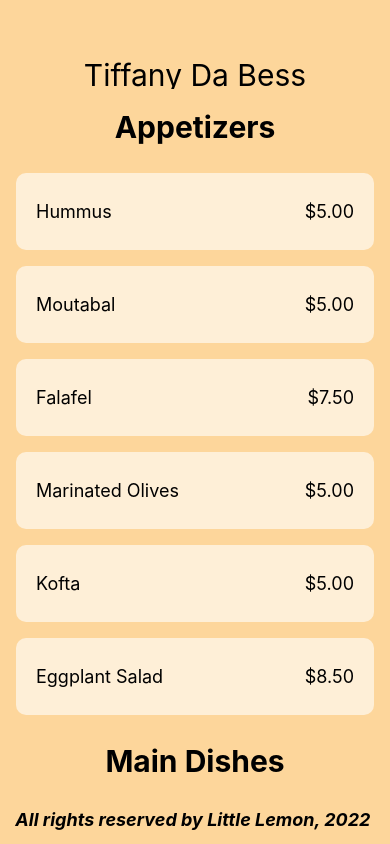
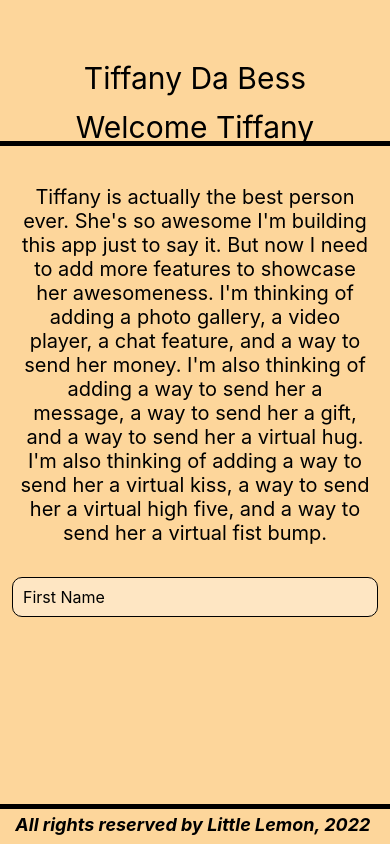
Before and after one commit to artslimedev/reactNativeIntro, a React Native app: screen / in a window 390 px wide. Built offline with nearby package versions, Linux system fonts and the light colour scheme.

Commit message:
Modified menu with text input

```diff
--- a/App.js
+++ b/App.js
@@ -10,8 +10,8 @@ export default function App() {
     <>
       <View style={styles.container}>
         <LittleLemonHeader />
-        <MenuItems />
-        {/* <WelcomeScreen /> */}
+        {/* <MenuItems /> */}
+        <WelcomeScreen />
       </View>
       <View style={styles.footerContainer}>
         <LittleLemonFooter />
@@ -23,7 +23,7 @@ export default function App() {
 const styles = StyleSheet.create({
   container: {
     flex: 1,
-    backgroundColor: "#333333",
+    backgroundColor: "#FDD69B",
   },
   footerContainer: {
     flex: 0.05,
--- a/components/LittleLemonFooter.js
+++ b/components/LittleLemonFooter.js
@@ -15,6 +15,8 @@ const footerStyles = StyleSheet.create({
   footer: {
     flex: 1,
     marginBottom: 10,
+    borderTopColor: "black",
+    borderTopWidth: 5,
   },
   footerText: {
     padding: 5,
--- a/components/LittleLemonHeader.js
+++ b/components/LittleLemonHeader.js
@@ -17,10 +17,13 @@ const headerStyles = StyleSheet.create({
     backgroundColor: "#FDD69B",
   },
   headerText: {
-    padding: 57,
+    marginTop: 60,
+    paddingBottom: 45,
     fontSize: 30,
     color: "333333",
     textAlign: "center",
+    borderBottomColor: "black",
+    borderBottomWidth: 5,
   },
 });
 
--- a/components/MenuItems.js
+++ b/components/MenuItems.js
@@ -5,10 +5,10 @@ const menuItemsToDisplay = [
   {
     title: "Appetizers",
     data: [
-      { name: "Hummus", price: "$5.00" },
-      { name: "Moutabal", price: "$5.00" },
-      { name: "Falafel", price: "$7.50" },
-      { name: "Marinated Olives", price: "$5.00" },
+      { name: "Gyoza", price: "$5.00" },
+      { name: "Crab Rangoons", price: "$5.00" },
+      { name: "Sushi", price: "$7.50" },
+      { name: "Calamari", price: "$5.00" },
       { name: "Kofta", price: "$5.00" },
       { name: "Eggplant Salad", price: "$8.50" },
     ],
@@ -16,31 +16,31 @@ const menuItemsToDisplay = [
   {
     title: "Main Dishes",
     data: [
-      { name: "Lentil Burger", price: "$10.00" },
-      { name: "Smoked Salmon", price: "$14.00" },
-      { name: "Kofta Burger", price: "$11.00" },
-      { name: "Turkish Kebab", price: "$15.50" },
+      { name: "Salmon Bowl", price: "$10.00" },
+      { name: "Thai Fried Rice", price: "$14.00" },
+      { name: "Yakisoba", price: "$11.00" },
+      { name: "Crispy Chicken", price: "$15.50" },
     ],
   },
   {
     title: "Sides",
     data: [
       { name: "Fries", price: "$3.00", id: "11K" },
-      { name: "Buttered Rice", price: "$3.00" },
-      { name: "Bread Sticks", price: "$3.00" },
-      { name: "Pita Pocket", price: "$3.00" },
-      { name: "Lentil Soup", price: "$3.75" },
-      { name: "Greek Salad", price: "$6.00" },
-      { name: "Rice Pilaf", price: "$4.00" },
+      { name: "Sesame Sauce", price: "$3.00" },
+      { name: "White Rice", price: "$3.00" },
+      { name: "Steamed Broccoli", price: "$3.00" },
+      { name: "Spicy Chilli Sauce", price: "$3.75" },
+      { name: "Sushi", price: "$6.00" },
+      { name: "Miso", price: "$4.00" },
     ],
   },
   {
     title: "Desserts",
     data: [
-      { name: "Baklava", price: "$3.00" },
-      { name: "Tartufo", price: "$3.00" },
-      { name: "Tiramisu", price: "$5.00" },
-      { name: "Panna Cotta", price: "$5.00" },
+      { name: "Matcha Ice Crea", price: "$3.00" },
+      { name: "Tempura Cheesecake", price: "$3.00" },
+      { name: "Tempura Ice Crea", price: "$5.00" },
+      { name: "Fruits", price: "$5.00" },
     ],
   },
 ];
--- a/components/WelcomeScreen.js
+++ b/components/WelcomeScreen.js
@@ -1,7 +1,8 @@
 import * as React from "react";
-import { ScrollView, Text, View, StyleSheet } from "react-native";
+import { ScrollView, Text, View, StyleSheet, TextInput } from "react-native";
 
 const WelcomeScreen = () => {
+  const [firstName, onChangeFirstName] = React.useState("");
   return (
     <ScrollView style={styles.container} indicatorStyle={"white"}>
       <Text style={styles.titleText}>Welcome Tiffany</Text>
@@ -15,6 +16,12 @@ const WelcomeScreen = () => {
         virtual kiss, a way to send her a virtual high five, and a way to send
         her a virtual fist bump.
       </Text>
+      <TextInput
+        style={styles.input}
+        onChangeText={onChangeFirstName}
+        value={firstName}
+        placeholder="First Name"
+      />
     </ScrollView>
   );
 };
@@ -24,17 +31,27 @@ const styles = StyleSheet.create({
     flex: 1,
   },
   titleText: {
-    padding: 40,
+    padding: 20,
     fontSize: 30,
     color: "black",
     textAlign: "center",
   },
   baseText: {
-    fontSize: 38,
+    fontSize: 20,
     padding: 20,
-    marginVertical: 8,
+    marginVertical: 0,
     color: "black",
     textAlign: "center",
+  },
+  input: {
+    height: 40,
+    margin: 12,
+    fontSize: 16,
+    padding: 10,
+    borderWidth: 1,
+    borderColor: "black",
+    borderRadius: 10,
+    backgroundColor: "rgba(255, 255, 255, .4)",
   },
 });
 
```
Also changed, not shown: components/LittleLemonForm.js (added).
